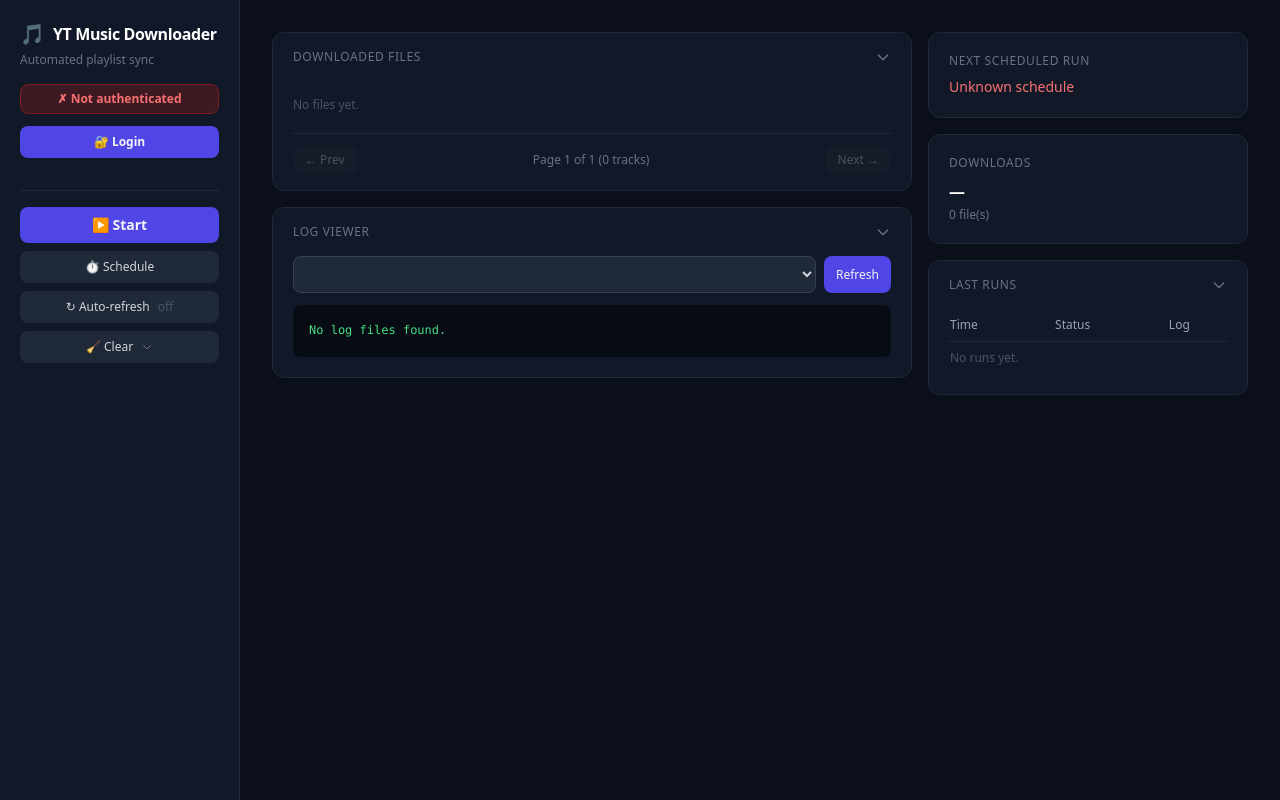
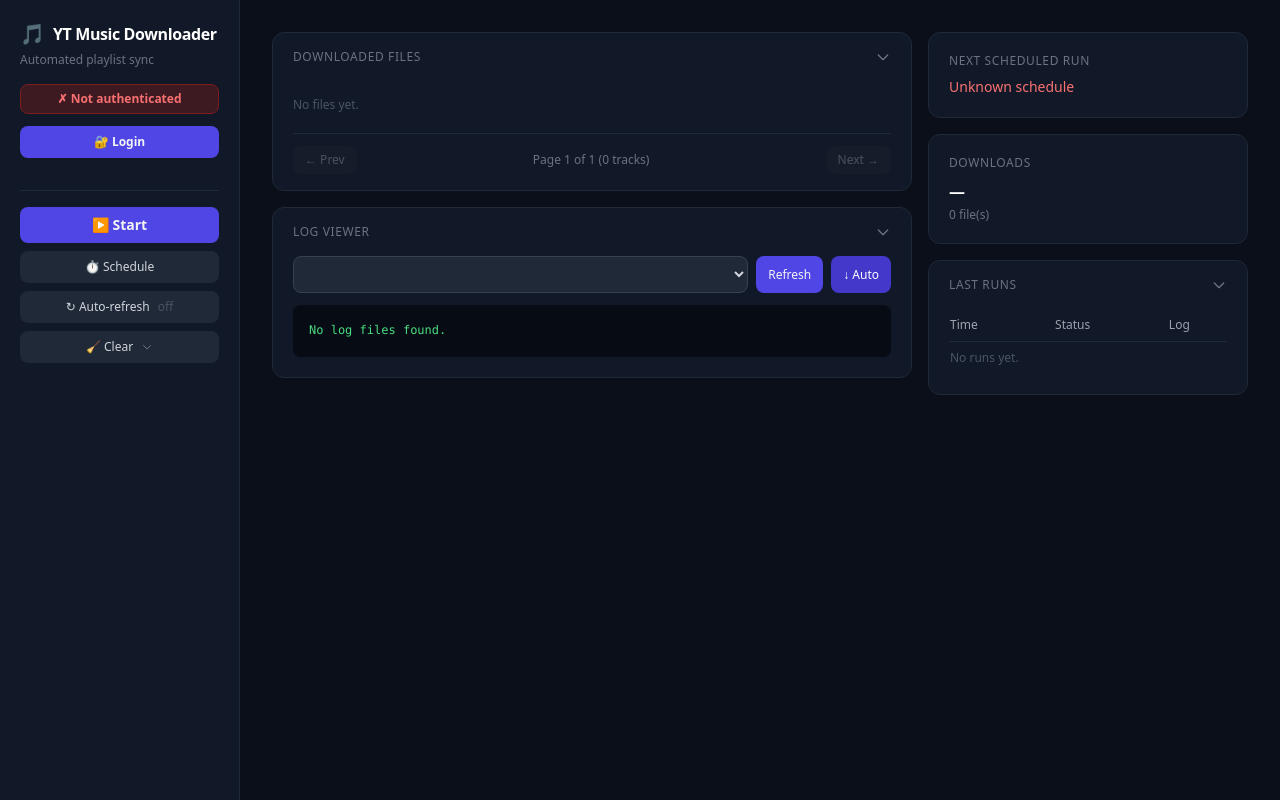
Before and after one commit to Cletus-Mccoy/autoDownloader, a Flask app: page / in a window 1280 px wide. Run offline with Flask 3, Linux system fonts and the light colour scheme; data that the repository does not hold is empty; parts of the project's set-up code (start-up, migrations or seed data) failed here and were passed over; some libraries are stand-ins or nearby versions.

Commit message:
feat: Enhance API runs endpoint to handle invalid JSON and improve log display with auto-scroll functionality

```diff
--- a/app/app.py
+++ b/app/app.py
@@ -192,10 +192,18 @@
 
 @app.route("/api/runs")
 def api_runs():
-    runs = load_runs()
-    if runs:
-        return jsonify(runs)
-    # Fallback: synthesise entries from log files on disk
+    # If runs.json exists and is valid JSON, use it (even if empty — user may have cleared it)
+    if os.path.exists(RUNS_FILE):
+        try:
+            with open(RUNS_FILE) as f:
+                runs = json.load(f)
+            for run in runs:
+                if "log" in run:
+                    run.setdefault("log_name", os.path.basename(run["log"]))
+            return jsonify(runs)
+        except (json.JSONDecodeError, ValueError):
+            pass
+    # Fallback only when file is missing or corrupt: synthesise from log files on disk
     if not os.path.exists(LOG_DIR):
         return jsonify([])
     files = sorted(
--- a/app/templates/index.html
+++ b/app/templates/index.html
@@ -88,10 +88,10 @@
 
     <!-- Main Content -->
     <main class="flex-1 p-8 overflow-auto">
-        <div class="grid gap-4 h-full" style="grid-template-columns: 2fr 1fr">
+        <div class="grid gap-4" style="grid-template-columns: minmax(0,2fr) minmax(0,1fr)">
 
             <!-- LEFT: wide column — Download list + Log Viewer -->
-            <div class="flex flex-col gap-4">
+            <div class="flex flex-col gap-4 min-w-0">
 
                 <!-- Downloaded Files (half height) -->
                 <div class="bg-gray-900 border border-gray-800 rounded-xl flex flex-col overflow-hidden" style="max-height:48vh">
@@ -138,9 +138,14 @@
                                 class="px-3 py-2 rounded-lg bg-indigo-600 hover:bg-indigo-500 text-xs font-medium transition-colors">
                                 Refresh
                             </button>
+                            <button id="autoscroll-btn" onclick="toggleAutoscroll()"
+                                class="px-3 py-2 rounded-lg bg-indigo-700 text-xs font-medium transition-colors text-white"
+                                title="Auto-scroll to bottom">
+                                ↓ Auto
+                            </button>
                         </div>
                         <pre id="log-content"
-                            class="flex-1 min-h-0 rounded-lg p-4 overflow-y-auto text-xs font-mono leading-relaxed text-green-400"
+                            class="flex-1 min-h-0 rounded-lg p-4 overflow-y-auto overflow-x-hidden text-xs font-mono leading-relaxed text-green-400 whitespace-pre-wrap break-all"
                             style="background-color:#060b14">Select a log to view...</pre>
                     </div>
                 </div>
@@ -148,7 +153,7 @@
             </div>
 
             <!-- RIGHT: narrow column — info cards + Last Runs -->
-            <div class="flex flex-col gap-4">
+            <div class="flex flex-col gap-4 min-w-0">
 
                 <!-- Next scheduled run -->
                 <div class="bg-gray-900 border border-gray-800 rounded-xl p-5">
@@ -433,12 +438,30 @@
         } catch (_) {}
     }
 
+    let logAutoscroll = true;
+
+    function toggleAutoscroll() {
+        logAutoscroll = !logAutoscroll;
+        const btn = document.getElementById('autoscroll-btn');
+        btn.className = logAutoscroll
+            ? 'px-3 py-2 rounded-lg bg-indigo-700 text-xs font-medium transition-colors text-white'
+            : 'px-3 py-2 rounded-lg bg-gray-800 hover:bg-gray-700 text-xs font-medium transition-colors text-gray-400';
+        btn.textContent = logAutoscroll ? '↓ Auto' : '↓ Off';
+        if (logAutoscroll) scrollLogToBottom();
+    }
+
+    function scrollLogToBottom() {
+        const el = document.getElementById('log-content');
+        el.scrollTop = el.scrollHeight;
+    }
+
     async function fetchLog() {
         const select = document.getElementById('log-select');
         if (!select.value) return;
         try {
             const text = await fetch(`/logs/${select.value}`).then(r => r.text());
             document.getElementById('log-content').textContent = text || 'Log is empty.';
+            if (logAutoscroll) scrollLogToBottom();
         } catch (_) {}
     }
 
```
